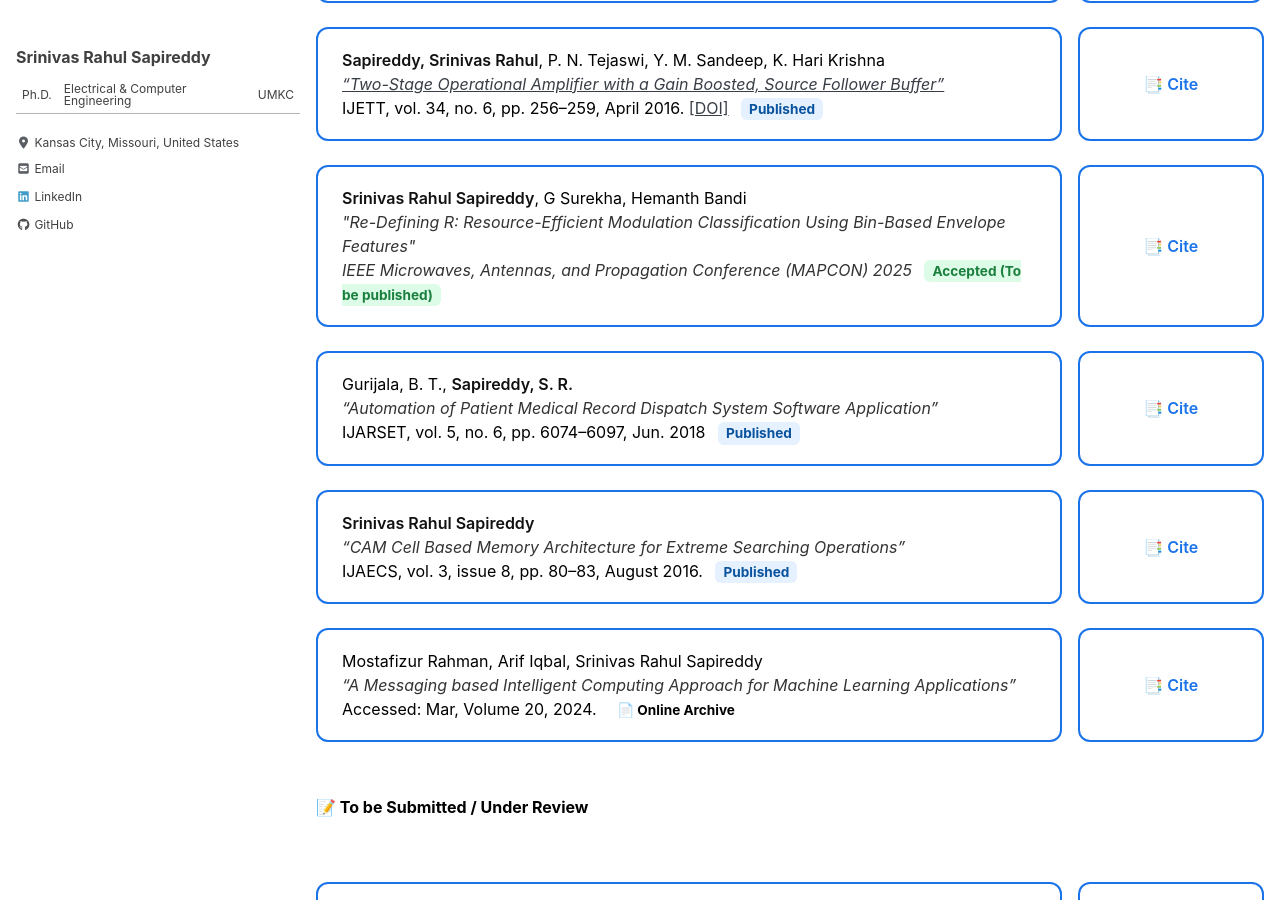
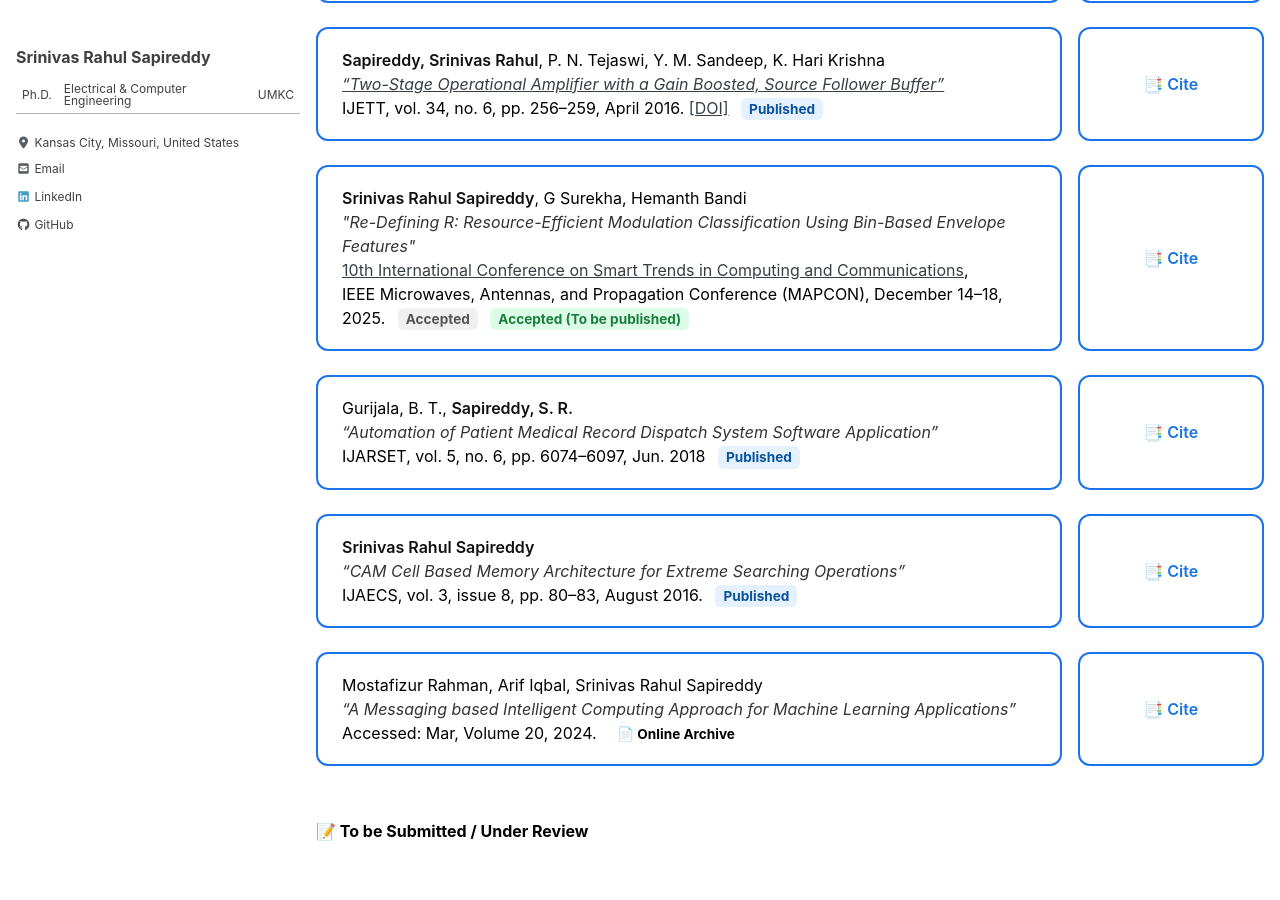
Before and after one commit to srsapireddy/srsapireddy.github.io, a Jekyll site: the page built from _pages/publications.md, in a window 1280 px wide and 900 px high, scrolled down 1664 px. Built offline with Jekyll 4.4.1, drawn with Linux system fonts in a browser that asks for light colours; cached includes are drawn as plain includes; nearby versions of some CDN libraries.

Commit message:
Update publications.md

```diff
--- a/_pages/publications.md
+++ b/_pages/publications.md
@@ -305,7 +305,7 @@
       <div class="pub-card">
         <strong>Srinivas Rahul Sapireddy</strong>, G Surekha, Hemanth Bandi<br>
         <em>"Re-Defining R: Resource-Efficient Modulation Classification Using Bin-Based Envelope Features"</em><br>
-        <em>IEEE Microwaves, Antennas, and Propagation Conference (MAPCON) 2025</em>
+        <a href="https://ieeemapcon.org/" target="_blank">10th International Conference on Smart Trends in Computing and Communications</a>, <br> IEEE Microwaves, Antennas, and Propagation Conference (MAPCON), December 14–18, 2025. <span class="status pending">Accepted</span>
         <span class="status accepted">Accepted (To be published)</span>
       </div>
       <div class="cite-box" onclick="copyCitation('cite7')">
```
